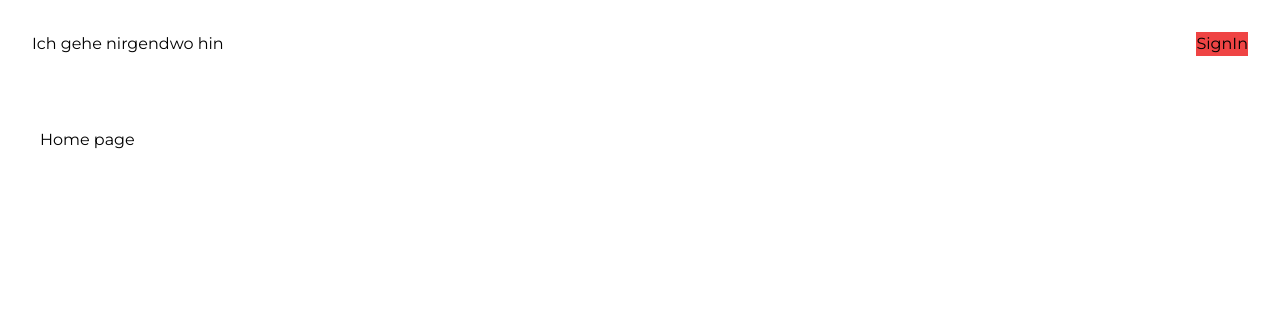
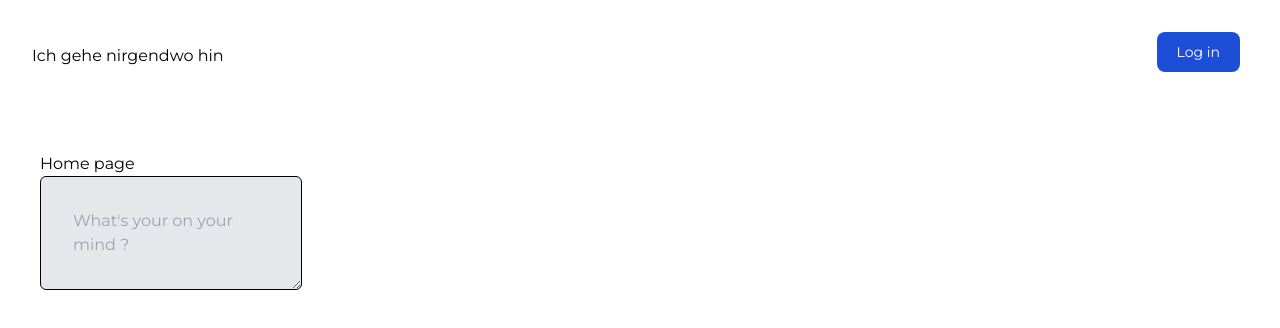
Before and after one commit to filiptaticek/Next-13-project, a Next.js app: page / in a window 1280 px wide. Shown: the top 328 px of the page. Built offline with nearby package versions, Linux system fonts and the light colour scheme; no server answers.

Commit message:
Adding button for logging in and out, adding profile image, adding AddPost component

```diff
--- /dev/null
+++ b/app/components/AddPost.tsx
@@ -0,0 +1,22 @@
+"use client"
+
+import { useState } from "react"
+
+export default function AddPost () {
+
+  const [title, setTitle] = useState("")
+
+  return(
+    <form>
+      <div>
+        <textarea
+          onChange={(e) =>setTitle(e.target.value)}
+          className="bg-gray-200 rounded-md p-8 border border-black"
+          name="title"
+          value={title}
+          placeholder="What's your on your mind ?"
+        />
+      </div>
+    </form>
+  )
+}
--- /dev/null
+++ b/app/components/Logged.tsx
@@ -0,0 +1,27 @@
+"use client"
+
+import Image from "next/image"
+import { signOut } from "next-auth/react"
+import Link from "next/link"
+
+export default function Logged({image}: {image: string}) {
+  return(
+    <li className="flex items-center gap-8">
+      <button
+        onClick={() =>signOut()}
+        className="mb-2 mr-2 rounded-lg bg-blue-700 px-5 py-2.5 text-sm font-medium text-white hover:bg-blue-800 focus:outline-none focus:ring-4 focus:ring-blue-300 dark:bg-blue-600 dark:hover:bg-blue-700 dark:focus:ring-blue-800"
+      >
+            Logout
+      </button>
+      <Link href="/dashboard">
+        <Image
+          width={64}
+          height={64}
+          src={image}
+          alt="Flowbite Logo"
+          className="mb-2 w-[85%] rounded-full"
+        />
+      </Link>
+    </li>
+  )
+}
--- a/app/components/Login.tsx
+++ b/app/components/Login.tsx
@@ -5,8 +5,8 @@ import { signIn } from "next-auth/react"
 export default function Login () {
   return (
     <li>
-      <button onClick={() => signIn()} className="bg-red-500">
-        SignIn
+      <button onClick={() => signIn()} className="mb-2 mr-2 rounded-lg bg-blue-700 px-5 py-2.5 text-sm font-medium text-white hover:bg-blue-800 focus:outline-none focus:ring-4 focus:ring-blue-300 dark:bg-blue-600 dark:hover:bg-blue-700 dark:focus:ring-blue-800">
+        Log in
       </button>
     </li>
   )
--- a/app/components/Nav.tsx
+++ b/app/components/Nav.tsx
@@ -1,14 +1,21 @@
 import Link from "next/link"
 import Login from "./Login"
+import { getServerSession } from "next-auth/next"
+import { authOptions } from "../../pages/api/auth/[...nextauth]"
+import Logged from "./Logged"
 
 export default async function Nav() {
+
+  const session = await getServerSession(authOptions)
+  console.log(session)
+
   return (
     <nav className="flex items-center justify-between p-8">
       <Link href="/" >
             Ich gehe nirgendwo hin
       </Link>
       <ul>
-        <Login />
+        {session?.user? <Logged image={session.user.image || ""} />:<Login />}
       </ul>
     </nav>
   )
--- a/app/page.tsx
+++ b/app/page.tsx
@@ -1,10 +1,13 @@
 //if we fetch some data, we want the component to be server-side, so we are not using useState in this case
+
+import AddPost from "./components/AddPost"
 
 export default async function Home() {
 
   return (
     <main>
       <p>Home page</p>
+      <AddPost />
     </main>
   )
 }
--- a/next.config.js
+++ b/next.config.js
@@ -4,7 +4,11 @@ const nextConfig = {
     appDir: true,
   },
   images: {
-    domains: ["image.tmdb.org"]
+    domains:
+      [
+        "image.tmdb.org",
+        "lh3.googleusercontent.com",
+      ]
   }
 }
 
--- a/pages/api/auth/[...nextAuth].js
+++ b/pages/api/auth/[...nextAuth].js
@@ -3,12 +3,15 @@ import GoogleProvider from "next-auth/providers/google"
 import { PrismaAdapter } from "@next-auth/prisma-adapter"
 import prisma from "../../../prisma/client"
 
-export default NextAuth({
+export const authOptions = {
   adapter: PrismaAdapter(prisma),
+  secret: process.env.AUTH_SECRET,
   providers: [
     GoogleProvider({
       clientId: process.env.GOOGLE_CLIENT_ID,
       clientSecret: process.env.GOOGLE_CLIENT_SECRET,
     }),
   ],
-})
+}
+
+export default NextAuth(authOptions)
```
Also changed, not shown: app/Movie.tsx (indentation only), pages/api/hello.ts (added).
